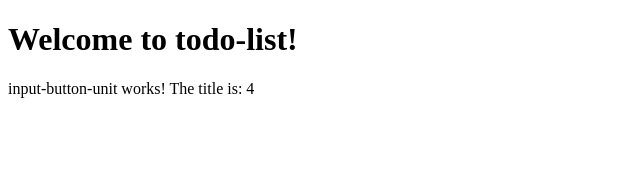
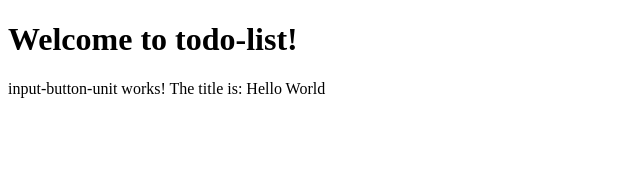
Before and after one commit to shreyas710/angular-todo-list, an Angular app: page / in a window 1280 px wide. Shown: the top 170 px of the page, without its empty margins (0-640 px from the left). Built offline with nearby package versions, Linux system fonts and the light colour scheme.

Commit message:
first component

```diff
--- a/src/app/input-button-unit/input-button-unit.component.html
+++ b/src/app/input-button-unit/input-button-unit.component.html
@@ -1,4 +1,4 @@
 <p>
   input-button-unit works!
-  The title is: {{ 2+2 }}
+  The title is: {{ title }}
 </p>
```
